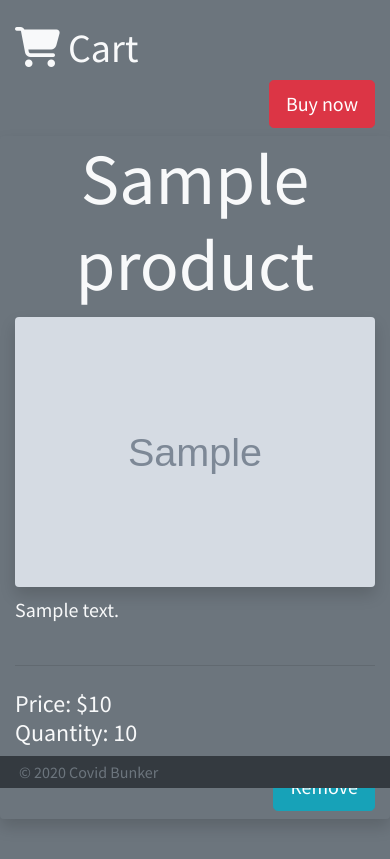
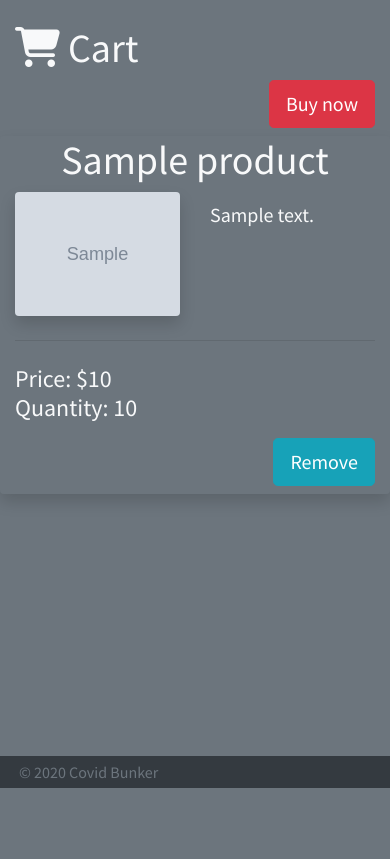
Before and after one commit to IsaacLehman/Covid-Bunker, a Flask app: template covid-bunker/templates/cart.html in a window 390 px wide. Shown: the part 56-915 px from the top of the page. After the commit the page ends 844 px from the top, so only its background shows below. Run offline with Flask 2, Linux system fonts and the light colour scheme; the template is opened without the code that fills it: most values are stand-ins (such as "Sample title", 1, 10 or a date in 2020); grey boxes marked "Sample" are stand-in pictures; data that the repository does not hold is empty; some libraries are stand-ins or nearby versions.

Commit message:
UI updates for a better mobile experience.

```diff
--- a/covid-bunker/templates/cart.html
+++ b/covid-bunker/templates/cart.html
@@ -37,13 +37,13 @@
   {% for product in products %}
   <div class="container rounded shadow mb-4" id="{{ product.id }}">
 
-    <h1 class="display-3 text-center">{{product.name}}</h1>
+    <h1 class="display-5 text-center">{{product.name}}</h1>
 
     <div class="row">
-        <div class="col-md-4">
+        <div class="col-md-4 col-6">
             <img src="/static/img/{{product.img}}" alt="{{product.name}}" class="img-fluid rounded shadow">
         </div>
-        <div class="col-md-8 pt-2">
+        <div class="col-md-8 col-6 pt-2">
             <p class="lead">{{product.description}} </p>
         </div>
 
--- a/covid-bunker/templates/product_single.html
+++ b/covid-bunker/templates/product_single.html
@@ -50,7 +50,7 @@
             <div class="col-sm-4 pb-2">
 
               <div class="inline-form-group w-md-50 mb-2">
-                <select class="form-control" id="quantity-select">
+                <select class="form-control" id="quantity-select-{{ product.id }}">
                   {% for i in range(1,product.quantity+1) %}
                   <option value="{{ i }}">{{ i }}</option>
                   {% endfor %}
```
